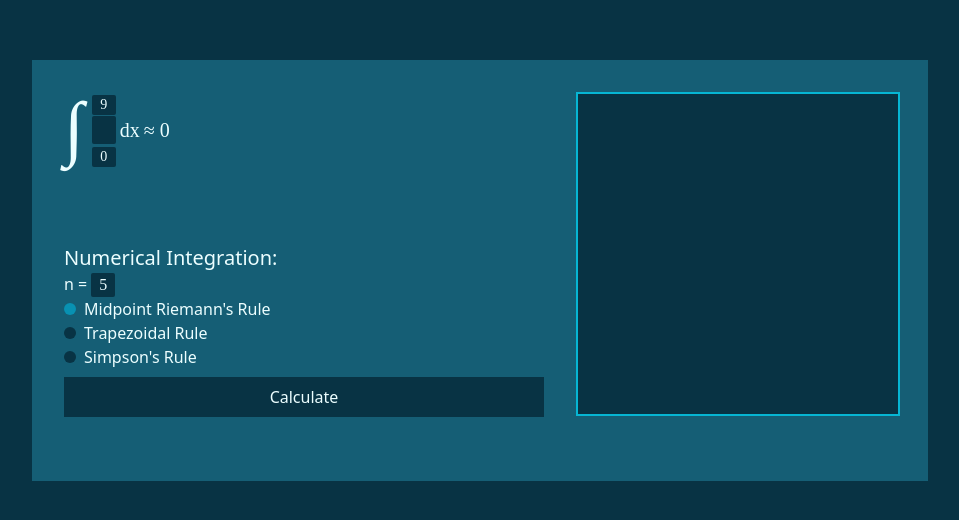
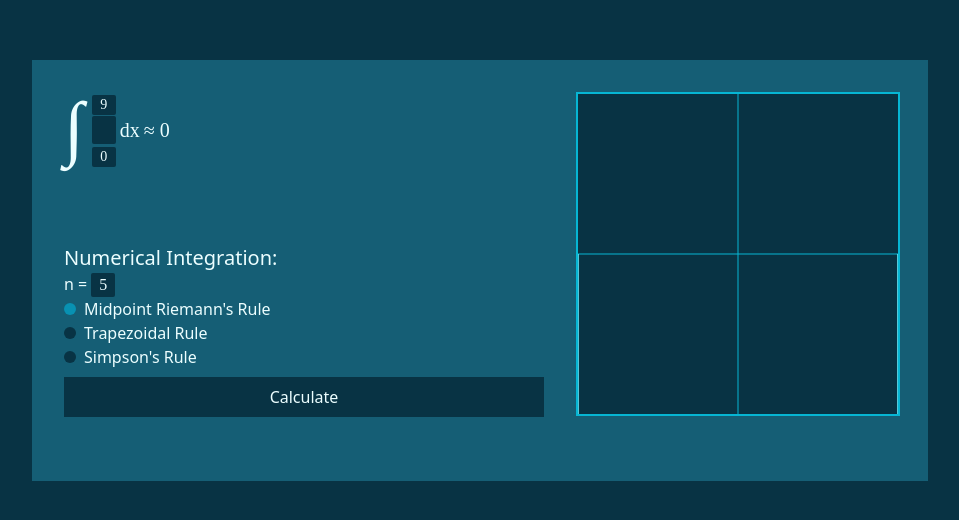
Before and after one commit to kolostring/integral-calculator, a React (Vite) app: page / in a window 1280 px wide. Shown: the part 130-650 px from the top of the page, without its empty margins (160-1119 px from the left). Built offline with nearby package versions, Linux system fonts and the light colour scheme.

Commit message:
refactor: replace cloneElement usage with renderItem props

```diff
--- a/src/App.tsx
+++ b/src/App.tsx
@@ -1,5 +1,5 @@
 import { useState } from "react";
-import SVGGraphTransformator from "./components/SVGGRaphTransformator";
+import TransformationContainer, { Transformable } from "./components/TransformationContainer";
 import solvePostfix from "./services/expressionSolver/postfixSolver";
 import ShuntingYard from "./services/expressionSolver/ShuntingYard";
 import SVGFunctionGrapher from "./components/SVGFunctionGrapher";
@@ -16,7 +16,6 @@ function App() {
   const [divisions, setDivisions] = useState(5);
   const [integralSolver, setIntegralSolver] = useState(0);
   const [integral, setIntegral] = useState(0);
-  const [graphNode, setGraphNode] = useState<React.JSX.Element>(<></>);
 
   const parseExpression = (exp: string) => {
     const modexp = exp.replace(/(?<=[+\-*/^()]|^)-/g, "!");
@@ -31,15 +30,9 @@ function App() {
     return express;
   };
 
-  const buildGraph = () => {
+  const buildGraph = (itemProps : Transformable) => {
     return (
       <SVGFunctionGrapher
-        width={0}
-        height={0}
-        scale={90}
-        position={{ x: 0, y: 0 }}
-        from={from}
-        to={to}
         axesProps={{ className: "stroke-cyan-500" }}
         graphProps={{ className: "stroke-cyan-300 fill-transparent" }}
         functionPoints={(from, to) => {
@@ -62,6 +55,8 @@ function App() {
 
           return res;
         }}
+
+        {...itemProps}
       />
     );
   };
@@ -214,7 +209,6 @@ function App() {
           <button
             className="w-full bg-cyan-950 hover:bg-cyan-300 hover:text-cyan-900 active:bg-cyan-200 active:text-cyan-900 transition-colors py-2 mt-2"
             onClick={() => {
-              setGraphNode(buildGraph());
               const exp = ShuntingYard(parseExpression(expression));
               setIntegral(
                 integralSolvers[integralSolver](
@@ -233,9 +227,10 @@ function App() {
         </div>
 
         <div className="box-content col-start-2 row-span-2 row-start-1 border-2 mx-auto bg-cyan-950 border-cyan-500 w-full aspect-square">
-          <SVGGraphTransformator className="relative">
-            {graphNode}
-          </SVGGraphTransformator>
+          <TransformationContainer
+            className="relative"
+            renderItem={buildGraph}
+          />
         </div>
       </section>
     </main>
--- a/src/components/SVGFunctionGrapher.tsx
+++ b/src/components/SVGFunctionGrapher.tsx
@@ -1,29 +1,26 @@
 import { useCallback } from "react";
+import { Transformable } from "./TransformationContainer";
 
 export type SVGFunctionGrapherProps = {
   functionPoints: (from: number, to: number) => number[];
-  from: number;
-  to: number;
-  width: number;
-  height: number;
-  scale: number;
-  position: { x: number; y: number };
-  axesProps: React.SVGAttributes<SVGPathElement>;
-  graphProps: React.SVGAttributes<SVGPathElement>;
-} & React.HTMLAttributes<SVGElement>;
+  axesProps?: React.SVGAttributes<SVGPathElement>;
+  graphProps?: React.SVGAttributes<SVGPathElement>;
+} & React.HTMLAttributes<SVGElement> &
+  Transformable;
 
 export default function SVGFunctionGrapher({
   functionPoints,
-  from,
-  to,
-  scale,
-  width,
-  height,
-  position,
+  scale = 10,
+  width = 0,
+  height = 0,
+  position = { x: 0, y: 0 },
   axesProps,
   graphProps,
   ...props
 }: Readonly<SVGFunctionGrapherProps>) {
+  const from = (position.x - width / 2) / scale;
+  const to = (position.x + width / 2) / scale;
+
   const axesPathD = () => {
     return `M ${-position.x} ${-height} V ${height} M ${-width} ${-position.y} H ${width} `;
   };
@@ -47,7 +44,7 @@ export default function SVGFunctionGrapher({
 
     path += `V ${-position.y}`;
     return path;
-  }, [from, to, position, scale, functionPoints])
+  }, [from, to, position, scale, functionPoints]);
 
   return (
     <svg viewBox={`${-width / 2} ${-height / 2} ${width} ${height}`} {...props}>
--- a/src/components/SVGGRaphTransformator.tsx
+++ b/src/components/TransformationContainer.tsx
@@ -1,37 +1,35 @@
 import {
-  ReactElement,
-  cloneElement,
   useLayoutEffect,
   useRef,
   useState,
 } from "react";
-import { SVGFunctionGrapherProps } from "./SVGFunctionGrapher";
 import useTransform from "../hooks/useTransform";
 
-export default function SVGGraphTransformator({
-  children,
+export type Transformable = {
+  scale: number;
+  position: { x: number; y: number };
+  width: number;
+  height: number;
+};
+
+export type TransformationContainer = {
+  renderItem: (itemProps: Transformable) => React.JSX.Element;
+} & React.DetailedHTMLProps<
+  React.HTMLAttributes<HTMLDivElement>,
+  HTMLDivElement
+>;
+
+export default function TransformationContainer({
+  renderItem,
   className,
-}: Readonly<{
-  children: ReactElement<SVGFunctionGrapherProps>;
-  className?: string;
-}>) {
+  ...props
+}: TransformationContainer) {
   const [position, setPosition] = useState({ x: 0, y: 0 });
   const [scale, setScale] = useState(10);
   const [height, setHeight] = useState(100);
   const [width, setWidth] = useState(100);
 
   const refContainer = useRef<HTMLDivElement>(null);
-
-  const obtainChild = () => {
-    return cloneElement(children, {
-      scale: scale,
-      position: position,
-      width: width,
-      height: height,
-      from: (position.x - width/2) /scale,
-      to: (position.x + width/2) /scale,
-    });
-  };
 
   const handleScale = (
     zoom: number,
@@ -76,9 +74,9 @@ export default function SVGGraphTransformator({
     <div
       ref={refContainer}
       className={`${className} touch-none h-full w-full`}
-      {...transformHandler}
+      {...{ ...props, ...transformHandler }}
     >
-      {obtainChild()}
+      {renderItem({ height, position, scale, width })}
     </div>
   );
 }
```
